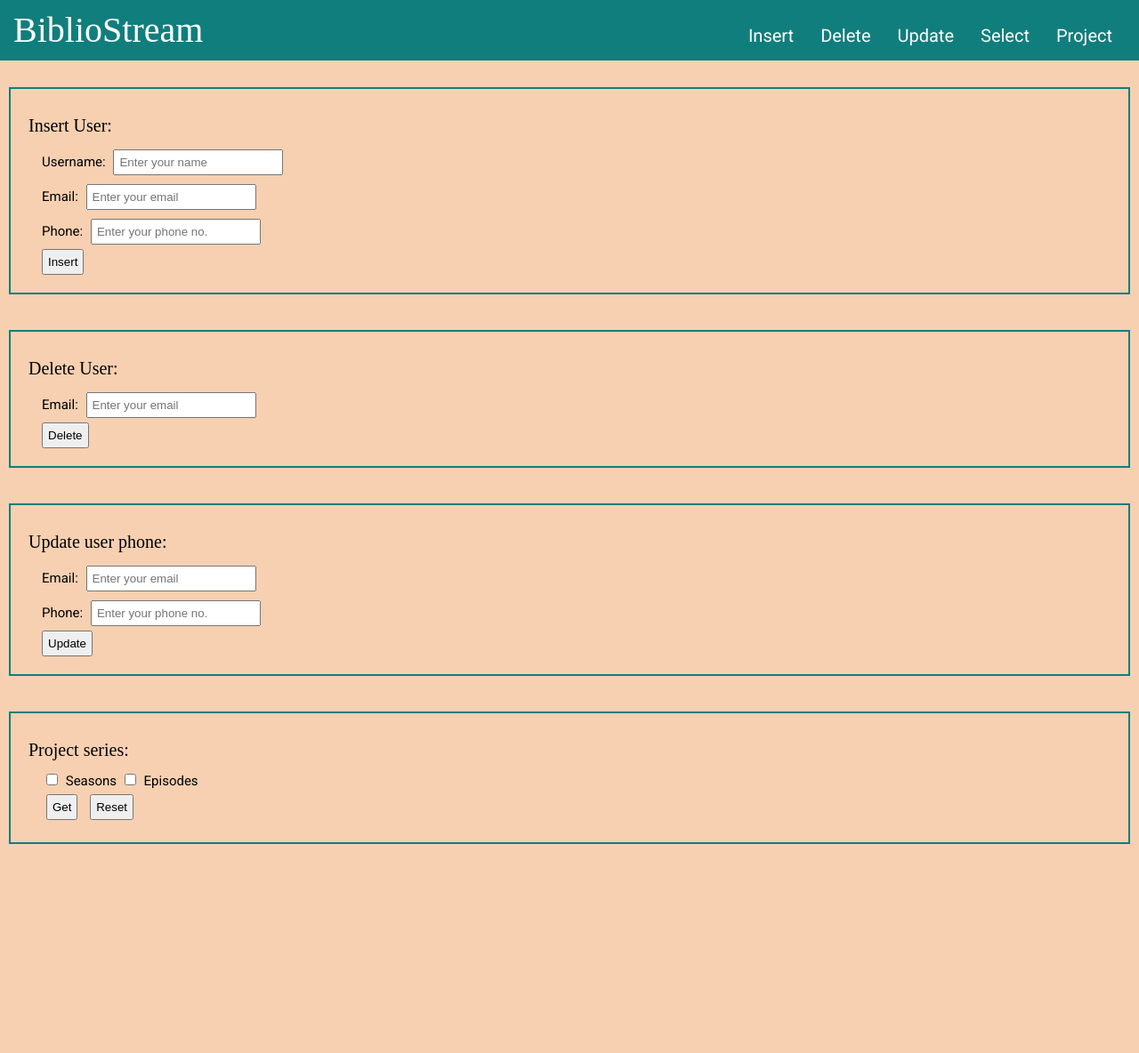
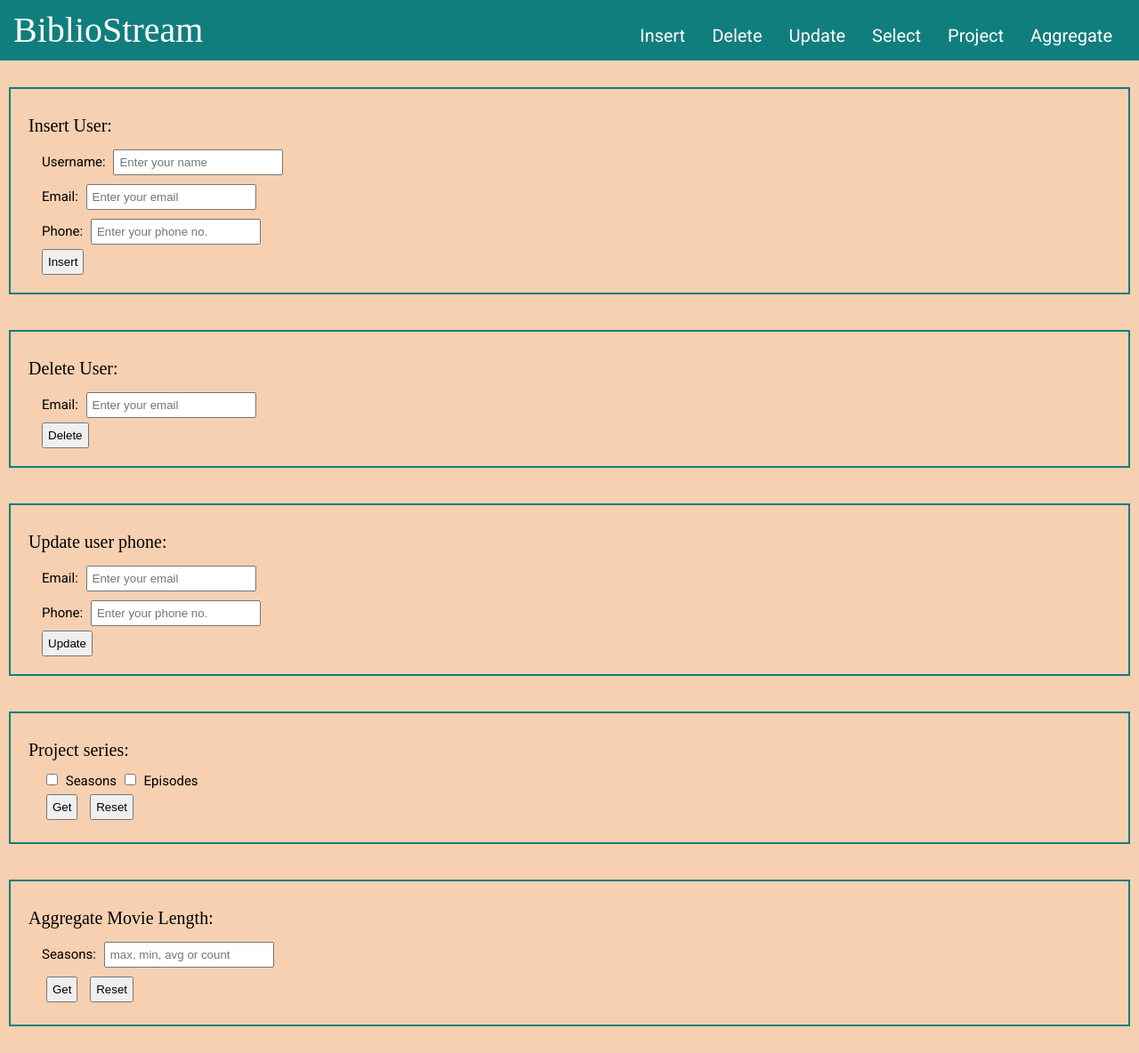
Before and after one commit to yaash45/BiblioStream, a Flask app: page / in a window 1280 px wide. Shown: the whole page at 89% size. Before the commit the page ends 949 px from the top, so only its background shows below. Run offline with Flask 2, Linux system fonts and the light colour scheme; parts of the project's set-up code (start-up, migrations or seed data) failed here and were passed over; some web fonts are replaced.

Commit message:
Implement AGGREGATE query UI
- Aggregate movie length

```diff
--- a/src/main.py
+++ b/src/main.py
@@ -23,8 +23,10 @@ if args.DatabaseConfigPath != None:
 
 
 @app.route("/")
-def index(project_result=None) -> str:
-    return render_template("index.html", project_result=project_result)
+def index(project_result=None, agg_result=None) -> str:
+    return render_template(
+        "index.html", project_result=project_result, agg_result=agg_result
+    )
 
 
 @app.route("/insert_user", methods=["POST"])
@@ -101,6 +103,30 @@ def project_series():
     return redirect("/")
 
 
+@app.route("/aggregate_movie_length")
+def aggregate_movie_length():
+    if request.args.get("agg_get", None):
+        if request.args.get("agg_func", None):
+            agg_func = request.args.get("agg_func")
+
+            # Check for valid aggregation function
+            if agg_func.lower() in ["min", "max", "count", "avg"]:
+                # Calculate aggregation result
+                agg_result = bs.aggregate_movie_length(agg_func=agg_func)
+
+                # Render template with agg_result set
+                return render_template(
+                    "index.html", agg_result=f"{agg_func} movie length is {agg_result}"
+                )
+            else:
+                redirect("/")
+
+    elif request.args.get("agg_reset", None):
+        return redirect("/")
+
+    return redirect("/")
+
+
 try:
     app.run(host="localhost", port=8080, debug=True)
 finally:
--- a/src/templates/index.html
+++ b/src/templates/index.html
@@ -27,6 +27,7 @@
             <li><a href="#update">Update</a></li>
             <li>Select</li>
             <li><a href="#project">Project</a></li>
+            <li><a href="#aggregate">Aggregate</a></li>
           </ul>
         </div>
       </div>
@@ -106,6 +107,22 @@
           <span class="db_result"> {{ project_result }}</span>
           {% endif %}
         </div>
+        <div class="form" class="aggregate_movie_length">
+            <span class="header"><a id="aggregate">Aggregate Movie Length:</a></span>
+            <form action="{{url_for('aggregate_movie_length')}}" method="GET">
+                <label for="agg_func">Seasons:</label>
+                <input
+                type="text"
+                name="agg_func"
+                placeholder="max, min, avg or count"/>
+              <br />
+              <input type="submit" name="agg_get" value="Get"></input>
+              <input type="submit" name="agg_reset" value="Reset"></input>
+            </form>
+            {% if agg_result %}
+            <span class="db_result"> {{ agg_result }}</span>
+            {% endif %}
+          </div>
       </div>
     </div>
   </body>
```
